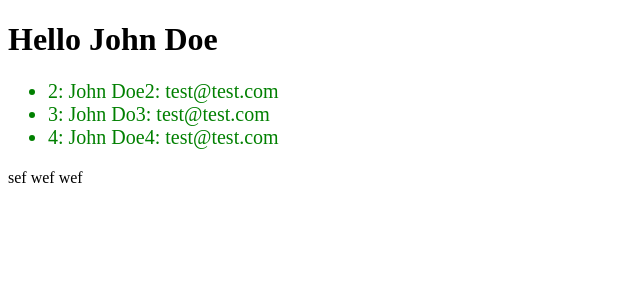
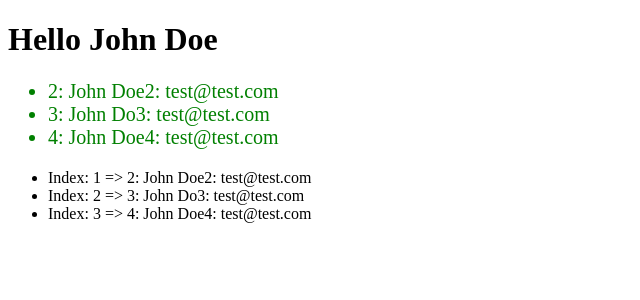
Before and after one commit to mdmahmudurrahman/angular4-syntax, an Angular app: page / in a window 1280 px wide. Shown: the top 300 px of the page, without its empty margins (0-640 px from the left). Built offline with nearby package versions, Linux system fonts and the light colour scheme.

Commit message:
Using ngFor directive

```diff
--- a/src/app/components/sandbox/sandbox.component.html
+++ b/src/app/components/sandbox/sandbox.component.html
@@ -4,4 +4,9 @@
     {{ customer.id }}: {{ customer.name}}: {{customer.email}}
   </li>
 </ul>
-sef wef wef
+
+<ul>
+  <li *ngFor="let customer of customers; let i = index">
+    Index: {{i + 1}} => {{ customer.id }}: {{ customer.name}}: {{customer.email}}
+  </li>
+</ul>
```
